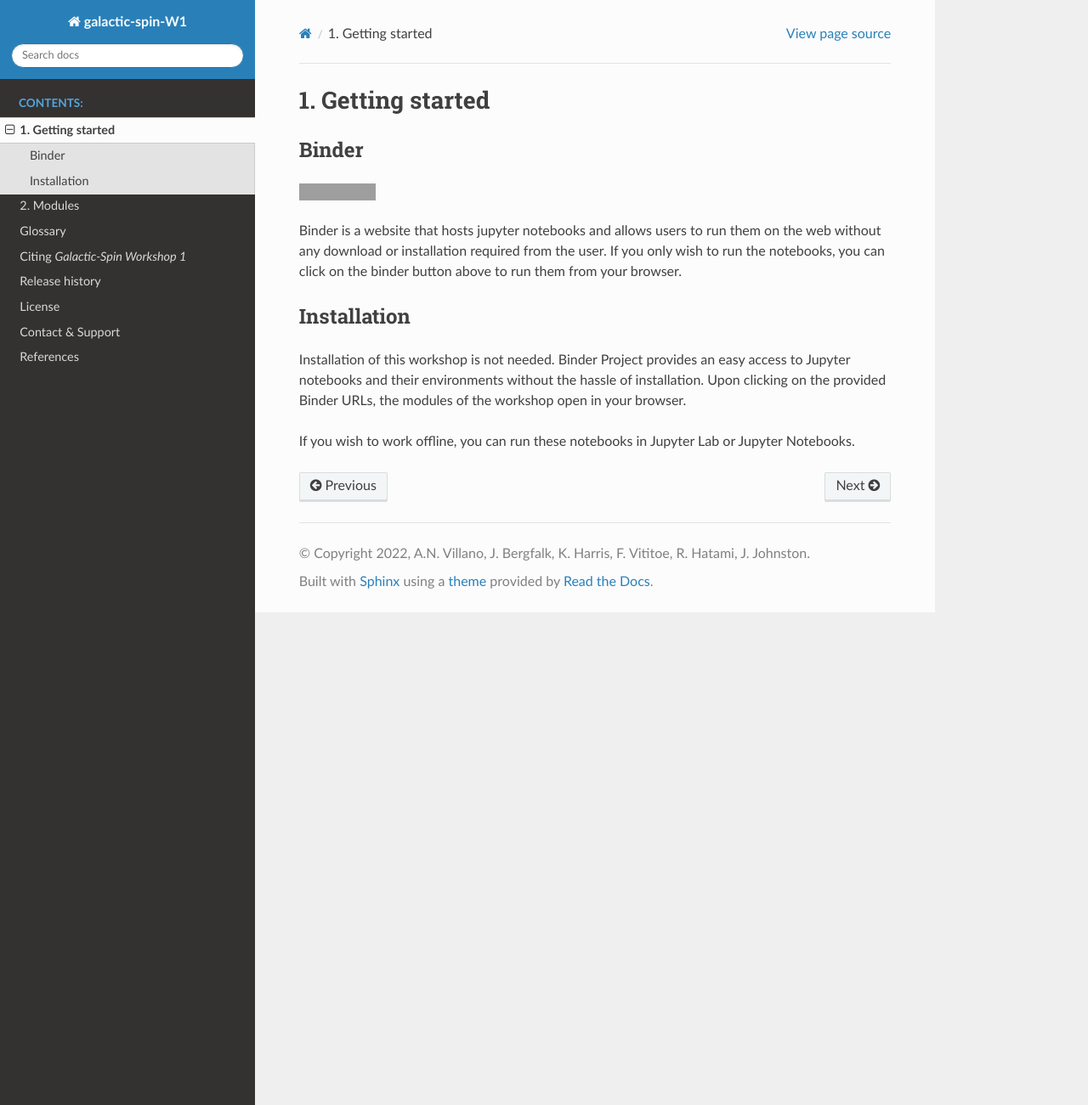
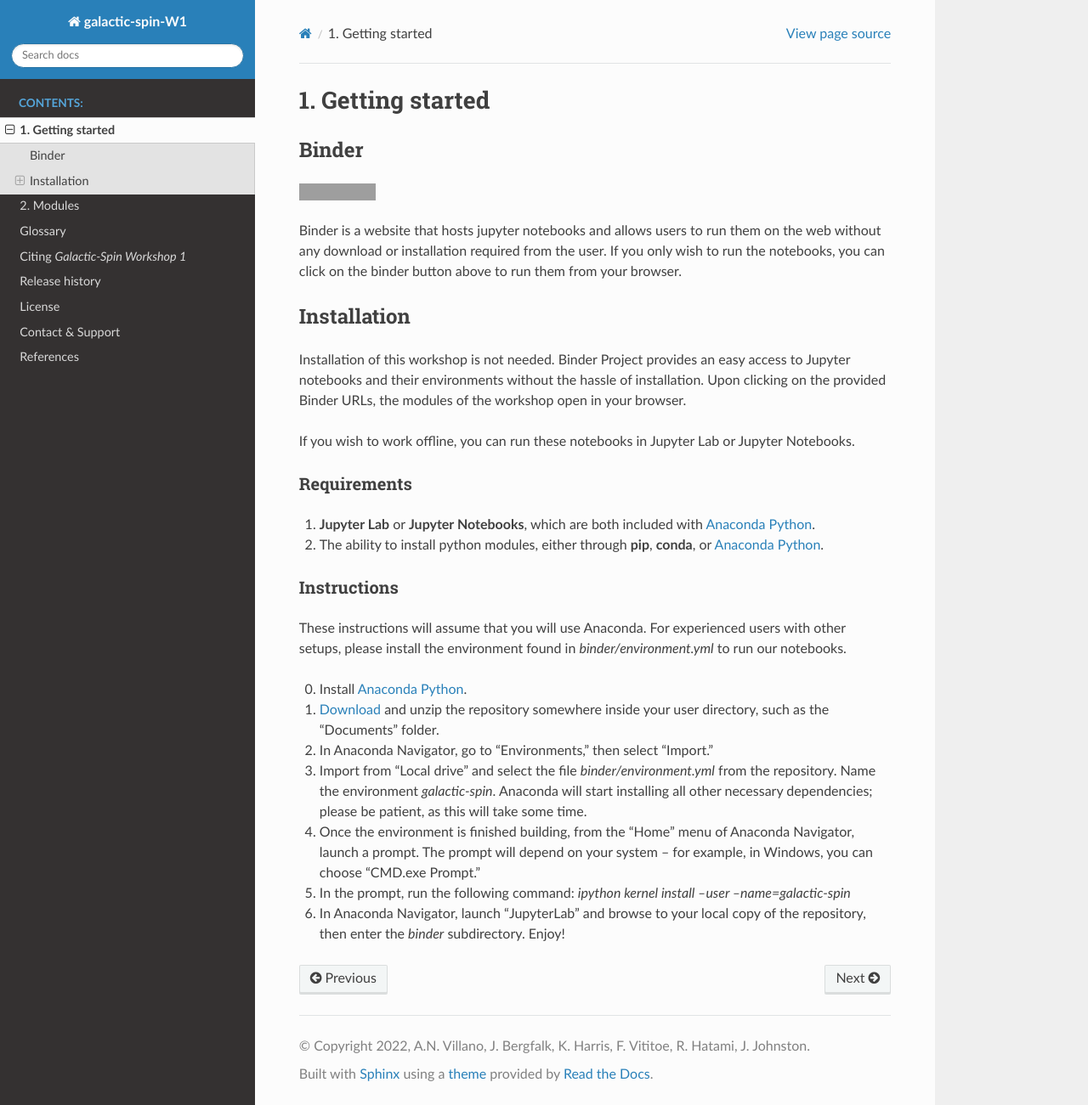
Before and after one commit to villano-lab/galactic-spin-W1, a Sphinx documentation site: the page built from docs/source/01_Getting_Started.rst, in a window 1280 px wide and 1301 px high. Shown: the whole window at 85% size. Built offline with Sphinx 7.4.7 and the Read the Docs theme 2.0.0, drawn with Linux system fonts in a browser that asks for light colours; grey boxes are pictures that could not be loaded.

Commit message:
Add installation instructions.

```diff
--- a/docs/source/01_Getting_Started.rst
+++ b/docs/source/01_Getting_Started.rst
@@ -2,10 +2,8 @@
 1. Getting started
 ==================
 
-
-------
 Binder
-------
+======
 
 .. image:: https://mybinder.org/badge_logo.svg
    :target: https://mybinder.org/v2/gh/villano-lab/galactic-spin-W1/master?labpath=binder
@@ -13,12 +11,32 @@ Binder
 Binder is a website that hosts jupyter notebooks and allows users to run them on the web without any download or installation required
 from the user. If you only wish to run the notebooks, you can click on the binder button above to run them from your browser.
 
-------------
 Installation
-------------
+============
 
 Installation of this workshop is not needed.
 Binder Project provides an easy access to Jupyter notebooks and their environments without the hassle of installation.
 Upon clicking on the provided Binder URLs, the modules of the workshop open in your browser.
 
 If you wish to work offline, you can run these notebooks in Jupyter Lab or Jupyter Notebooks.
+
+Requirements
+------------
+
+1. **Jupyter Lab** or **Jupyter Notebooks**, which are both included with `Anaconda Python <https://www.anaconda.com/>`_.
+2. The ability to install python modules, either through **pip**, **conda**, or `Anaconda Python <https://www.anaconda.com/>`_.
+
+Instructions
+------------
+
+These instructions will assume that you will use Anaconda.
+For experienced users with other setups,
+please install the environment found in `binder/environment.yml` to run our notebooks.
+
+0. Install `Anaconda Python <https://www.anaconda.com/>`_.
+1. `Download <https://github.com/villano-lab/galactic-spin-W1/archive/refs/heads/master.zip>`_ and unzip the repository somewhere inside your user directory, such as the "Documents" folder.
+2. In Anaconda Navigator, go to "Environments," then select "Import."
+3. Import from "Local drive" and select the file `binder/environment.yml` from the repository. Name the environment `galactic-spin`. Anaconda will start installing all other necessary dependencies; please be patient, as this will take some time.
+4. Once the environment is finished building, from the "Home" menu of Anaconda Navigator, launch a prompt. The prompt will depend on your system -- for example, in Windows, you can choose "CMD.exe Prompt."
+5. In the prompt, run the following command: `ipython kernel install --user --name=galactic-spin`
+6. In Anaconda Navigator, launch "JupyterLab" and browse to your local copy of the repository, then enter the `binder` subdirectory. Enjoy!
```
